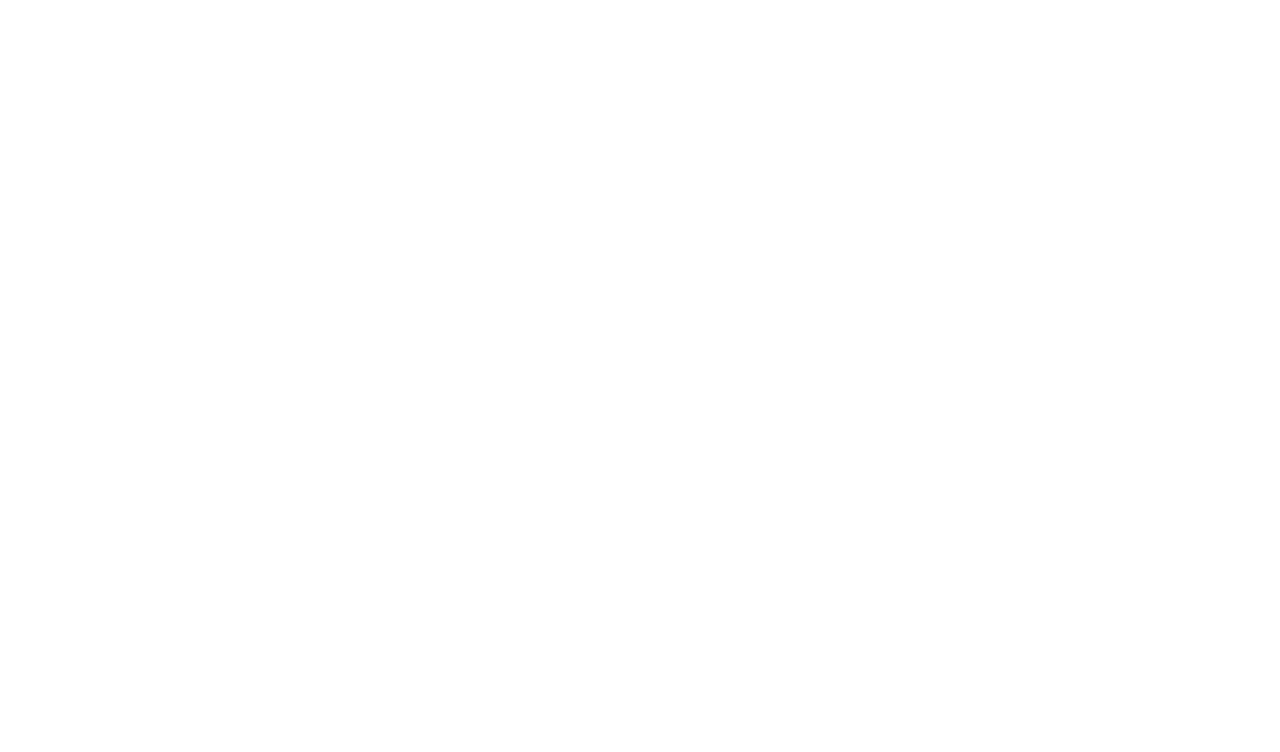
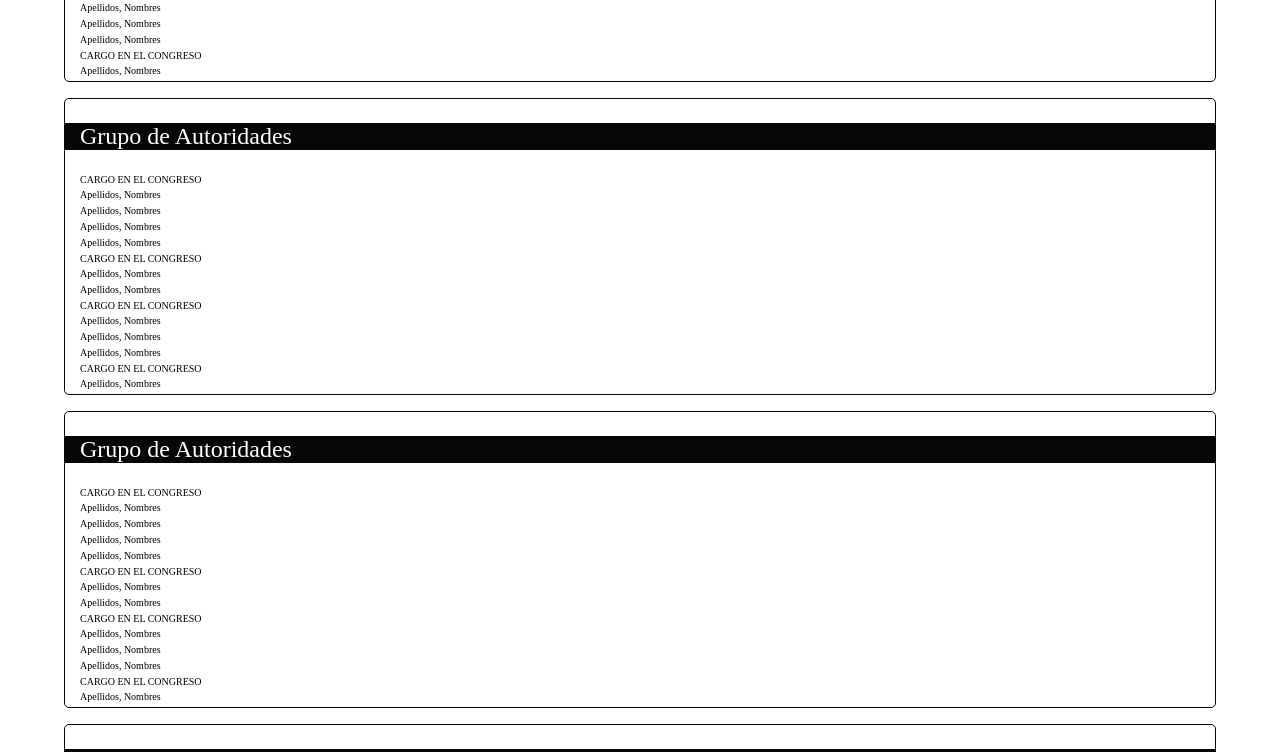
Before and after one commit to magnoitsystems/proyecto-jornadas-interhospitalarias, a Next.js app: page /autoridades in a window 1280 px wide. Before the commit this address had no page. Shown: the part 960-1712 px from the top of the page. Before the commit the page ends 800 px from the top, so only its background shows below. Built offline with nearby package versions, Linux system fonts and the light colour scheme; a web font is replaced by a local one.

Commit message:
Implementación del componente de información en pagina de autoridades

```diff
--- /dev/null
+++ b/src/app/autoridades/page.module.css
@@ -0,0 +1,7 @@
+.cardsSection{
+    display: flex;
+    margin-top: 100px;
+    flex-direction: column;
+    align-items: center;
+    gap: 1rem;
+}
--- /dev/null
+++ b/src/app/autoridades/page.tsx
@@ -0,0 +1,23 @@
+import NavBar from "@/components/general/NavBarComponent/NavBar";
+import SectionTitle from "@/components/general/SectionTitle/SectionTitle";
+import AuthoritiesCard from "@/components/general/AuthoritiesCard/Card/AuthoritiesCard";
+import styles from "./page.module.css";
+
+
+export default function Authorities(){
+    return(
+        <>
+            <NavBar/>
+
+            <main>
+                <SectionTitle section={"autoridades"} className={"authoritiesTitle"} imgSrc={"/icons/autoridad.png"} />
+                <section className={styles.cardsSection}>
+                    <AuthoritiesCard/>
+                    <AuthoritiesCard/>
+                    <AuthoritiesCard/>
+                    <AuthoritiesCard/>
+                </section>
+            </main>
+        </>
+    )
+}
--- /dev/null
+++ b/src/components/general/AuthoritiesCard/Card/AuthoritiesCard.module.css
@@ -0,0 +1,34 @@
+.card{
+    border: var(--secondary-color-5) solid 1px;
+    border-radius: 5px;
+    width: 90%;
+}
+
+.title{
+    color: var(--secondary-color-1);
+    background-color: var(--secondary-color-5);
+}
+
+.subSection{
+    margin-bottom: var(--5px);
+}
+
+.subTitle{
+    font-size: var(--10px);
+    margin: 0 0 0.25rem 0;
+}
+
+.nameText{
+    font-size: var(--10px);
+    margin: 0 0 var(--5px) 0;
+}
+
+.marginLeft{
+    padding-left: var(--15px);
+}
+
+/* Tablets */
+@media (min-width: 641px) and (max-width: 1023px) {}
+
+/* Desktop */
+@media (min-width: 1024px) {}
--- /dev/null
+++ b/src/components/general/AuthoritiesCard/Card/AuthoritiesCard.tsx
@@ -0,0 +1,50 @@
+import styles from "./AuthoritiesCard.module.css"
+import AuthoritiesSubSection from "@/components/general/AuthoritiesCard/Card/AuthoritiesSubSection";
+
+export const mainTitle = "Autoridades del Congreso";
+
+export const congressPresidentTitle = "PRESIDENTE DEL CONGRESO";
+export const congressPresidentName = "Apellidos, Nombres";
+
+export const authoritiesGroupTitle = "Grupo de Autoridades";
+
+export const authorityGroup1 = [
+    {
+        position: "CARGO EN EL CONGRESO",
+        names: [
+            "Apellidos, Nombres",
+            "Apellidos, Nombres",
+            "Apellidos, Nombres",
+            "Apellidos, Nombres",
+        ],
+    },
+    {
+        position: "CARGO EN EL CONGRESO",
+        names: ["Apellidos, Nombres", "Apellidos, Nombres"],
+    },
+    {
+        position: "CARGO EN EL CONGRESO",
+        names: ["Apellidos, Nombres", "Apellidos, Nombres", "Apellidos, Nombres"],
+    },
+    {
+        position: "CARGO EN EL CONGRESO",
+        names: ["Apellidos, Nombres"],
+    },
+];
+
+export default function AuthoritiesCard() {
+    return (
+        <div className={styles.card}>
+            <h3 className={`${styles.title} ${styles.margin} ${styles.marginLeft}`}>
+                {authoritiesGroupTitle}
+            </h3>
+            {/* Subsecciones con cargo y nombre auto generada */}
+            {authorityGroup1.map((group, index) => (
+                <AuthoritiesSubSection
+                    key={index}
+                    authorityGroup={group}
+                />
+            ))}
+        </div>
+    )
+}
--- /dev/null
+++ b/src/components/general/AuthoritiesCard/Card/AuthoritiesSubSection.tsx
@@ -0,0 +1,25 @@
+import styles from "@/components/general/AuthoritiesCard/Card/AuthoritiesCard.module.css";
+
+interface AuthorityGroup {
+    position: string;  // cargo en inglés
+    names: string[];
+}
+
+interface AuthoritiesSubSectionProps {
+    authorityGroup: AuthorityGroup;
+}
+
+export default function AuthoritiesSubSection({ authorityGroup }: AuthoritiesSubSectionProps) {
+    return (
+        <div className={styles.subSection}>
+            <h5 className={`${styles.subTitle} ${styles.marginLeft}`}>
+                {authorityGroup.position}
+            </h5>
+            {authorityGroup.names.map((name: string) => (
+                <p className={`${styles.nameText} ${styles.marginLeft}`} key={name}>
+                    {name}
+                </p>
+            ))}
+        </div>
+    )
+}
```
Also changed, not shown: src/components/general/AuthoritiesCard/LongCard/AuthoritiesLongCard.module.css (added), src/components/general/AuthoritiesCard/LongCard/AuthoritiesLongCard.tsx (added), 1 other file (tests, documents, lock files or other folders).
